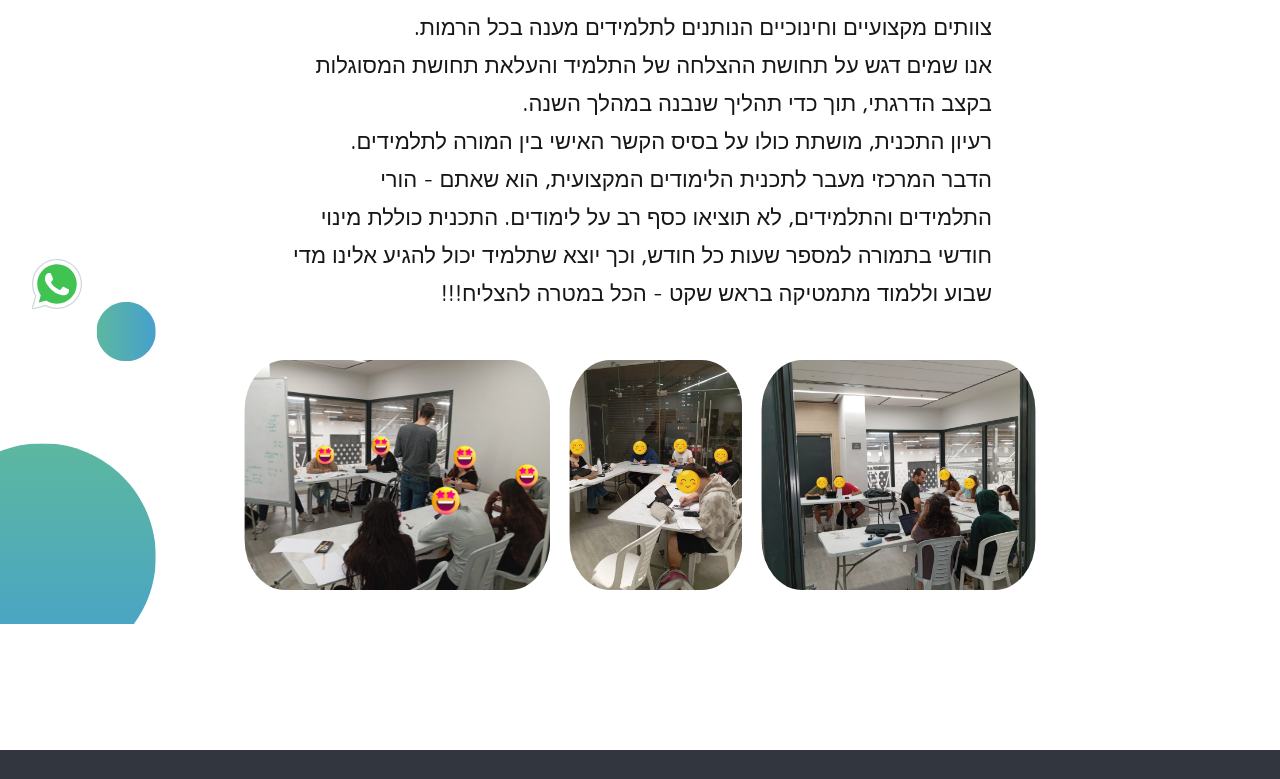
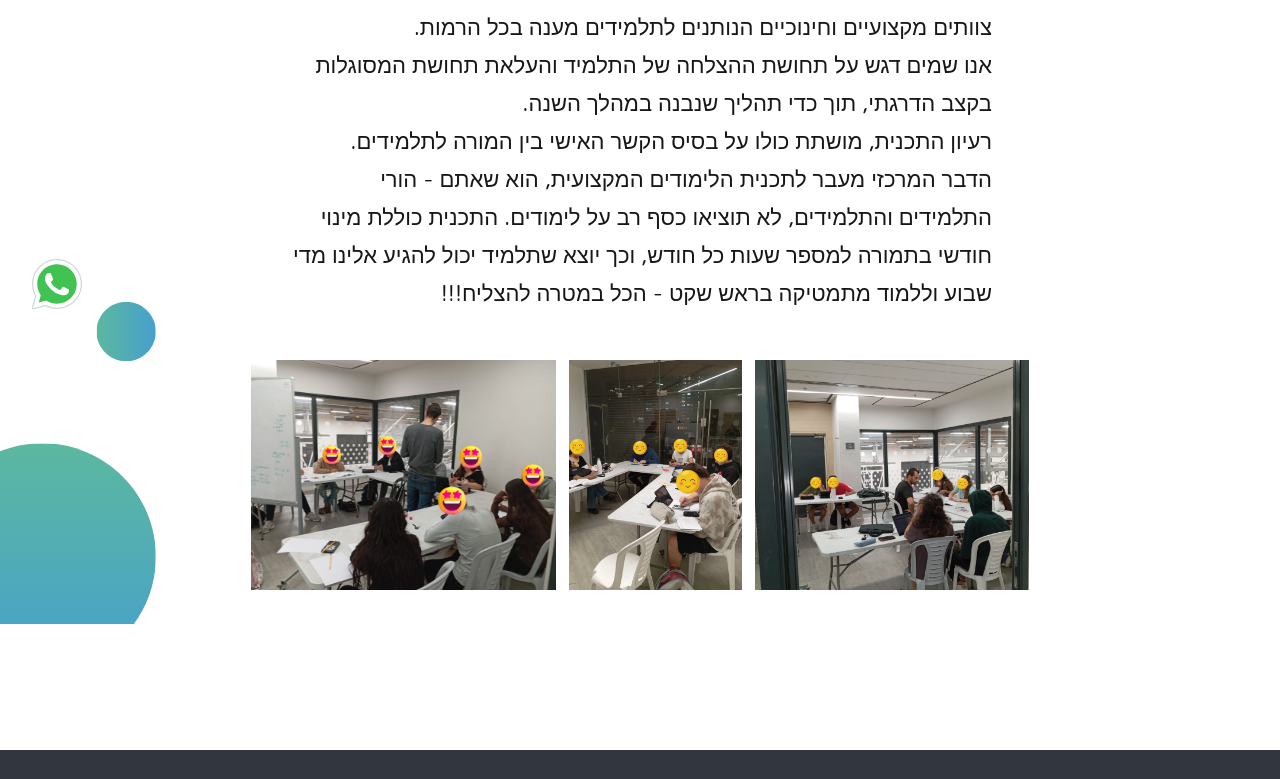
Before and after one commit to TamarLaufer/kesem, a Next.js app: page /about-us in a window 1280 px wide. Shown: the part 456-1235 px from the top of the page. Built offline with nearby package versions, Linux system fonts and the light colour scheme; a web font is replaced by a local one.

Commit message:
delete padding aboutus images

```diff
--- a/src/components/about-us/AboutUs.styles.ts
+++ b/src/components/about-us/AboutUs.styles.ts
@@ -54,13 +54,12 @@ export const ImagesContainer = styled.div`
 export const ImageStyle = styled(Image)`
   width: 450px;
   height: 230px;
-  padding: 0 0.6rem;
-  border-radius: 50px;
+  padding: 0 0.4rem;
 
   @media (max-width: 768px) {
     width: 340px;
     height: 250px;
-    padding: 1rem 0;
+    padding: 0.4rem 0;
   }
 `;
 
```
